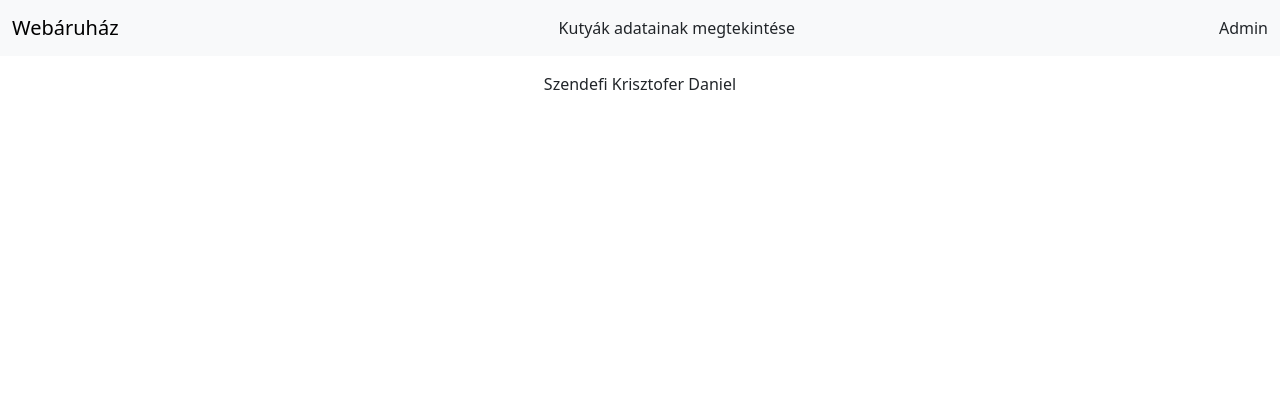
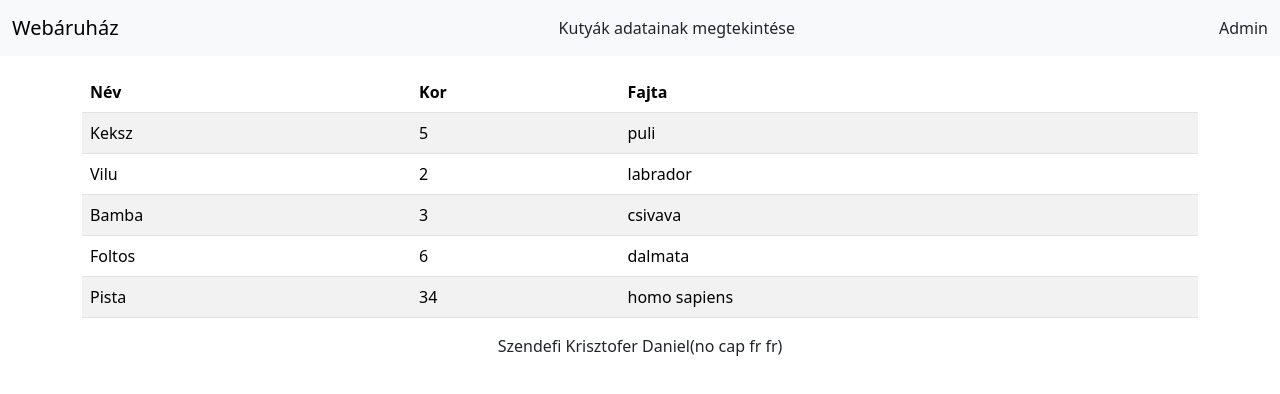
Before and after one commit to Christuss/webaruhaz, a plain HTML site: page admin.html in a window 1280 px wide. Drawn offline with nearby package versions, Linux system fonts and the light colour scheme.

Commit message:
bootstrap tabla kitöltve js el

```diff
--- a/admin.html
+++ b/admin.html
@@ -9,6 +9,7 @@
     <link rel="stylesheet" href="style.css">
     <script src="https://code.jquery.com/jquery-3.6.4.slim.min.js" integrity="sha256-a2yjHM4jnF9f54xUQakjZGaqYs/V1CYvWpoqZzC2/Bw=" crossorigin="anonymous"></script>
     <script src="main.js" type="module"></script>
+    <script src="admin.js" type="module"></script>
 </head>
 <body>
     <header>
@@ -22,9 +23,20 @@
     </header>
     <main class="container">
         <table class="table">
+            <table class="table table-striped">
+                <thead>
+                  <tr>
+                    <th>Név</th>
+                    <th>Kor</th>
+                    <th>Fajta</th>
+                  </tr>
+                </thead>
+                <tbody id="maintableb">
 
+                </tbody>
+              </table>
         </table>
     </main>
-    <footer class="text-center">Szendefi Krisztofer Daniel</footer>
+    <footer class="text-center">Szendefi Krisztofer Daniel(no cap fr fr)</footer>
 </body>
 </html>
--- /dev/null
+++ b/admin.js
@@ -0,0 +1,18 @@
+import { ADATOK } from "./adatok.js";
+
+$(function () {
+    main();
+})
+
+function main() {
+    const MTBODY = $("#maintableb");
+    MTBODY.eq(0).html(tablaToltes());
+}
+
+function tablaToltes() {
+    let szoveg = "";
+    for (let index = 0; index < ADATOK.length; index++) {
+        szoveg += `<tr><td>${ADATOK[index].nev}</td><td>${ADATOK[index].kor}</td><td>${ADATOK[index].fajta}</td></tr>`;
+    }
+    return szoveg;
+}
```
